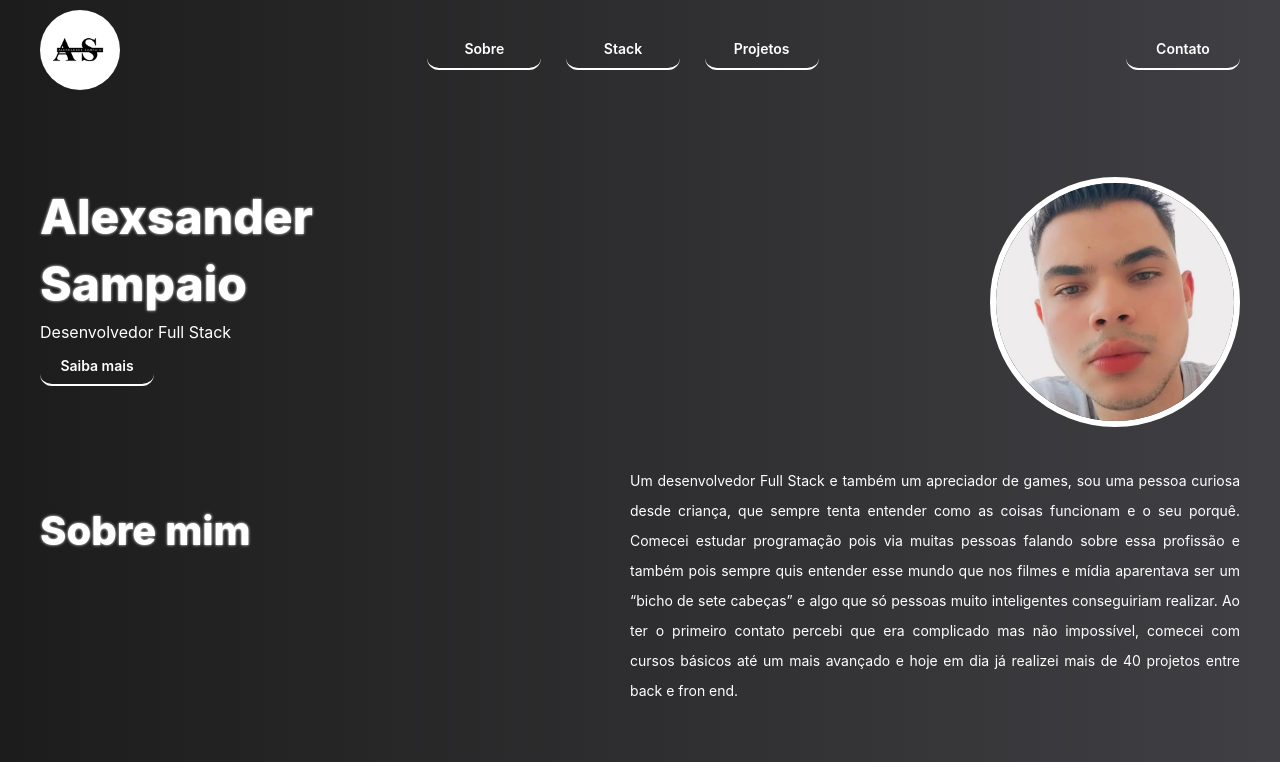
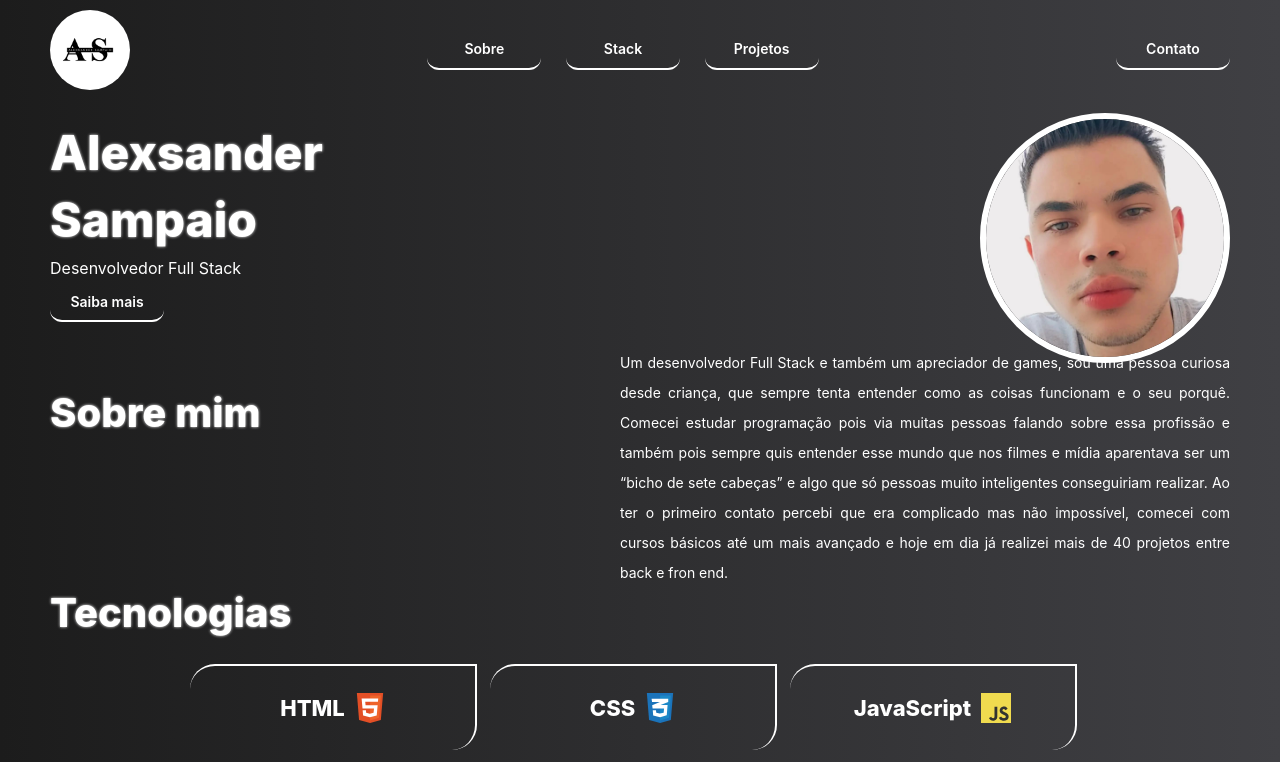
Before and after one commit to Alex-sampaio-lima/Portfolio-Alex-sampaio-lima, a React (Vite) app: page / in a window 1280 px wide. Shown: the top 762 px of the page. Built offline with nearby package versions, Linux system fonts and the light colour scheme.

Commit message:
feat: change px to rem

```diff
--- a/src/components/styles/grid.scss
+++ b/src/components/styles/grid.scss
@@ -2,8 +2,9 @@
     max-width: 100%;
     width: 1200px;
     margin: 0 auto;
+    padding: 10px;
 }
 
-.marginContainer {
-    margin-top: 64px;
+.margin-top-section {
+    margin-top: 22.9375rem;
 }
```
